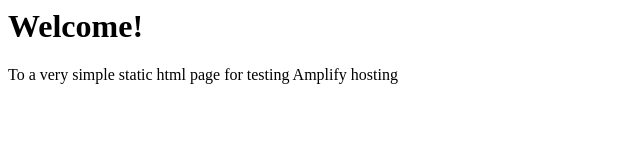
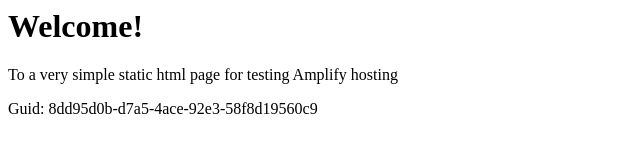
Before and after one commit to aws-aemilia-pdx/Github-PR-Commit-Integration-Test-DoNotTouch-Gith-OKSLNVO2-v1-gamma-us-west-2, a website: page src/index.html in a window 1280 px wide. Shown: the whole page, without its empty margins (0-640 px from the left). Drawn offline with Linux system fonts and the light colour scheme.

Commit message:
commit from integ tests

```diff
--- a/src/index.html
+++ b/src/index.html
@@ -1,3 +1,5 @@
+
+
 <html lang="en">
 
 <head>
@@ -10,6 +12,6 @@
 <body>
     <h1>Welcome!</h1>
     <p>To a very simple static html page for testing Amplify hosting</p>
-</body>
+    <p>Guid: 8dd95d0b-d7a5-4ace-92e3-58f8d19560c9</p></body>
 
 </html>
```
